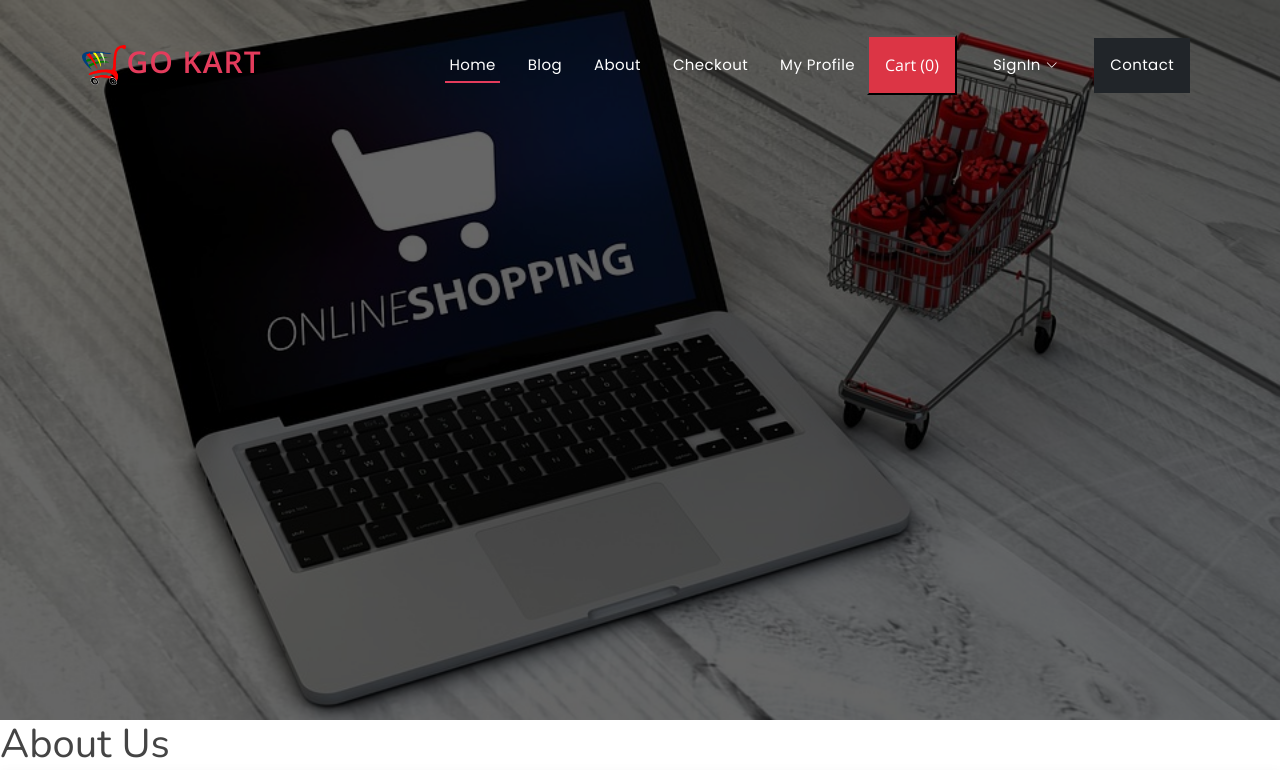
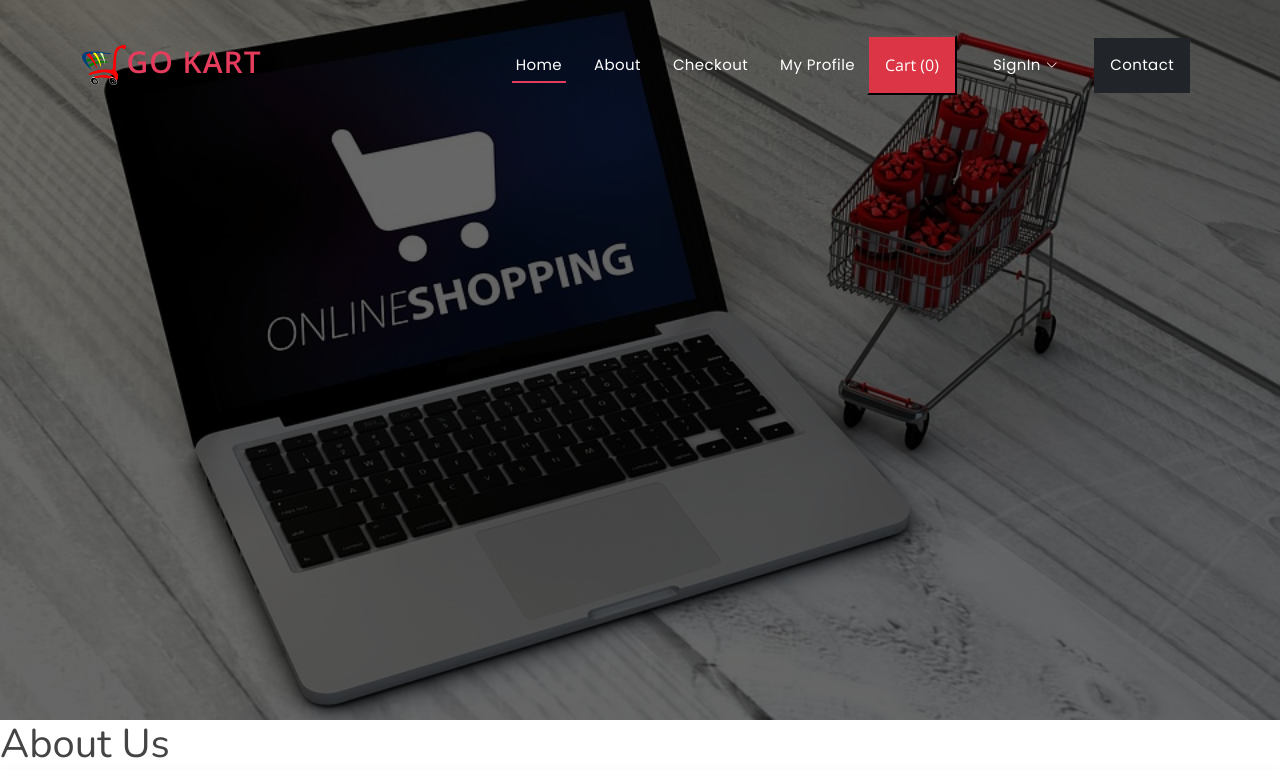
Before and after one commit to AkS65/Ecommerce, a Django app: page /about in a window 1280 px wide. Shown: the top 770 px of the page. Run offline with Django 4.2, Linux system fonts and the light colour scheme; some libraries are stand-ins or nearby versions.

Commit message:
Update base.html

```diff
--- a/templates/base.html
+++ b/templates/base.html
@@ -44,7 +44,6 @@
       <nav id="navbar" class="navbar">
         <ul>
           <li><a class="nav-link scrollto active" href="/">Home</a></li>
-          <li><a class="nav-link scrollto" href="/blog">Blog</a></li>
           <li><a class="nav-link scrollto" href="/about">About</a></li>
           <li><a class="nav-link scrollto" href="/checkout">Checkout</a></li>
           <li><a class="nav-link scrollto" href="/profile">My Profile</a></li>
```
